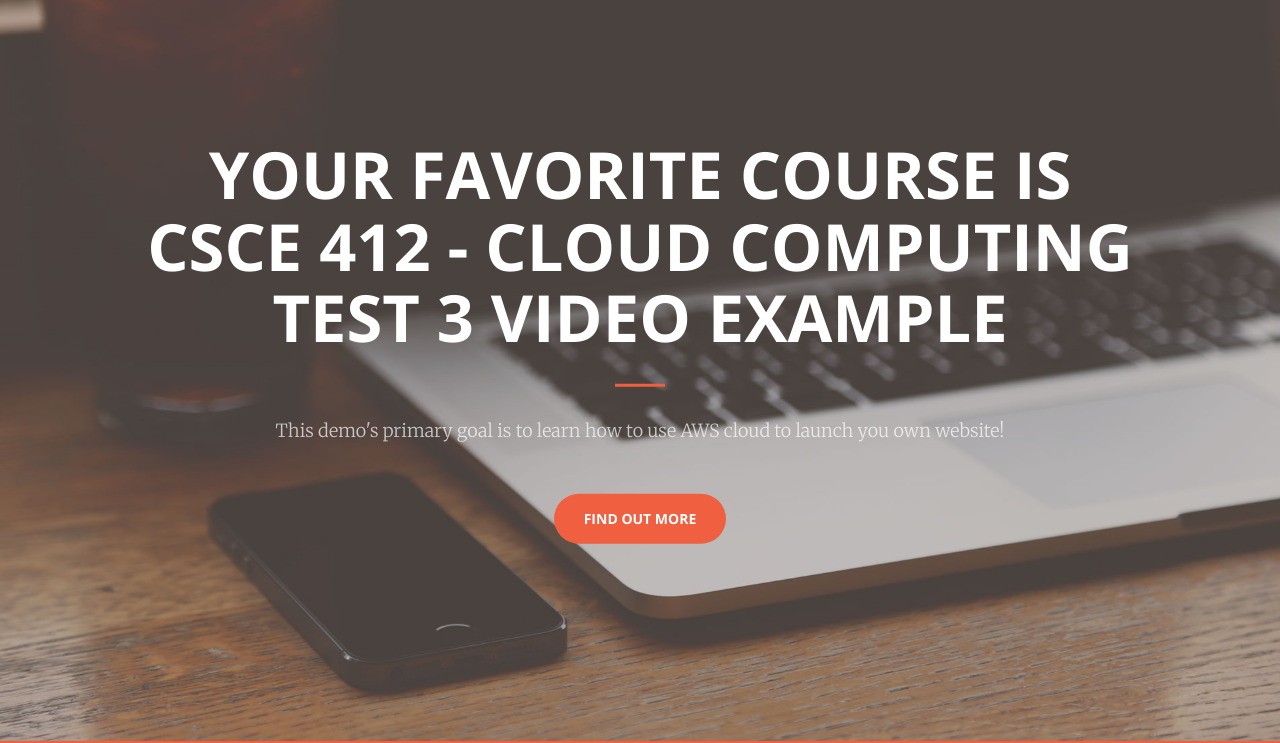
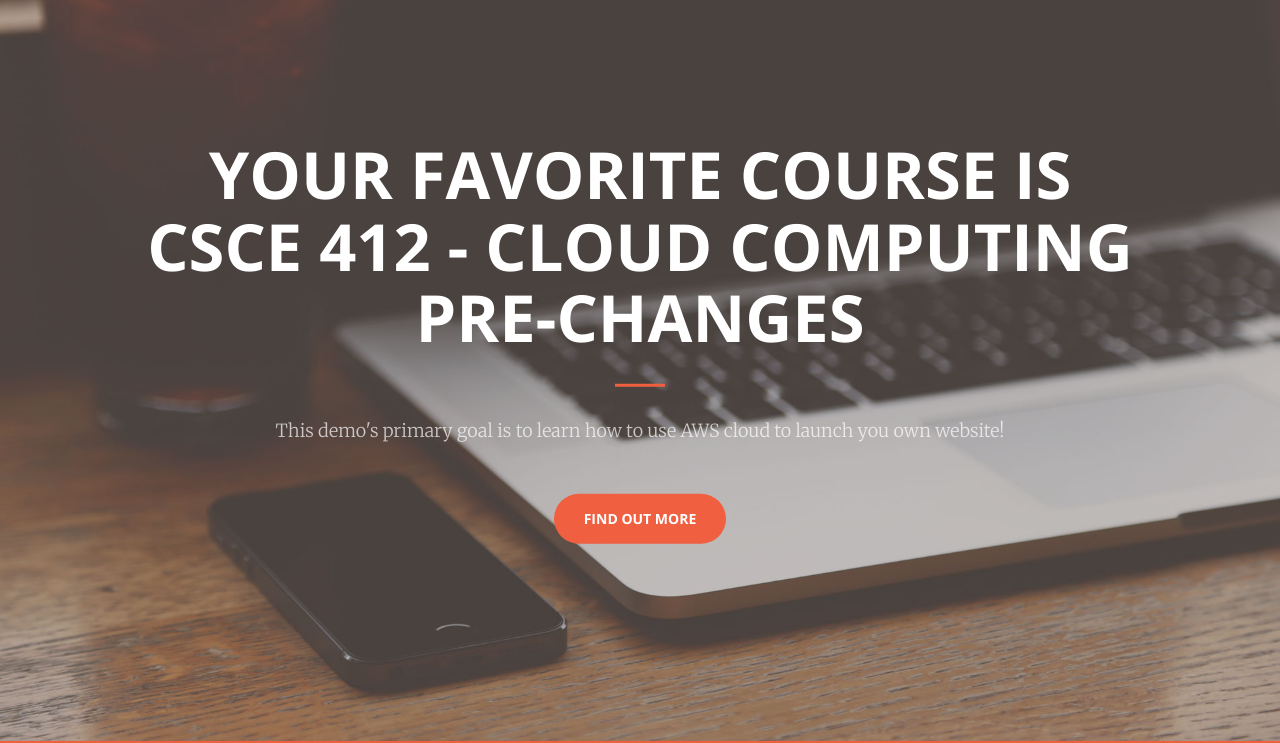
Before and after one commit to arappa/Project-5-CI-CD, a plain HTML site: page index.html in a window 1280 px wide. Shown: the part 59-802 px from the top of the page. Drawn offline with nearby package versions, Linux system fonts and the light colour scheme.

Commit message:
Pre-Changes Example

```diff
--- a/index.html
+++ b/index.html
@@ -74,7 +74,7 @@
     <header>
         <div class="header-content">
             <div class="header-content-inner">
-                <h1>Your Favorite Course is CSCE 412 - Cloud Computing TEST 3 VIDEO EXAMPLE</h1>
+                <h1>Your Favorite Course is CSCE 412 - Cloud Computing PRE-CHANGES</h1>
                 <hr>
                 <p>This demo's primary goal is to learn how to use AWS cloud to launch you own website!</p>
                 <a href="#about" class="btn btn-primary btn-xl page-scroll">Find Out More</a>
```
